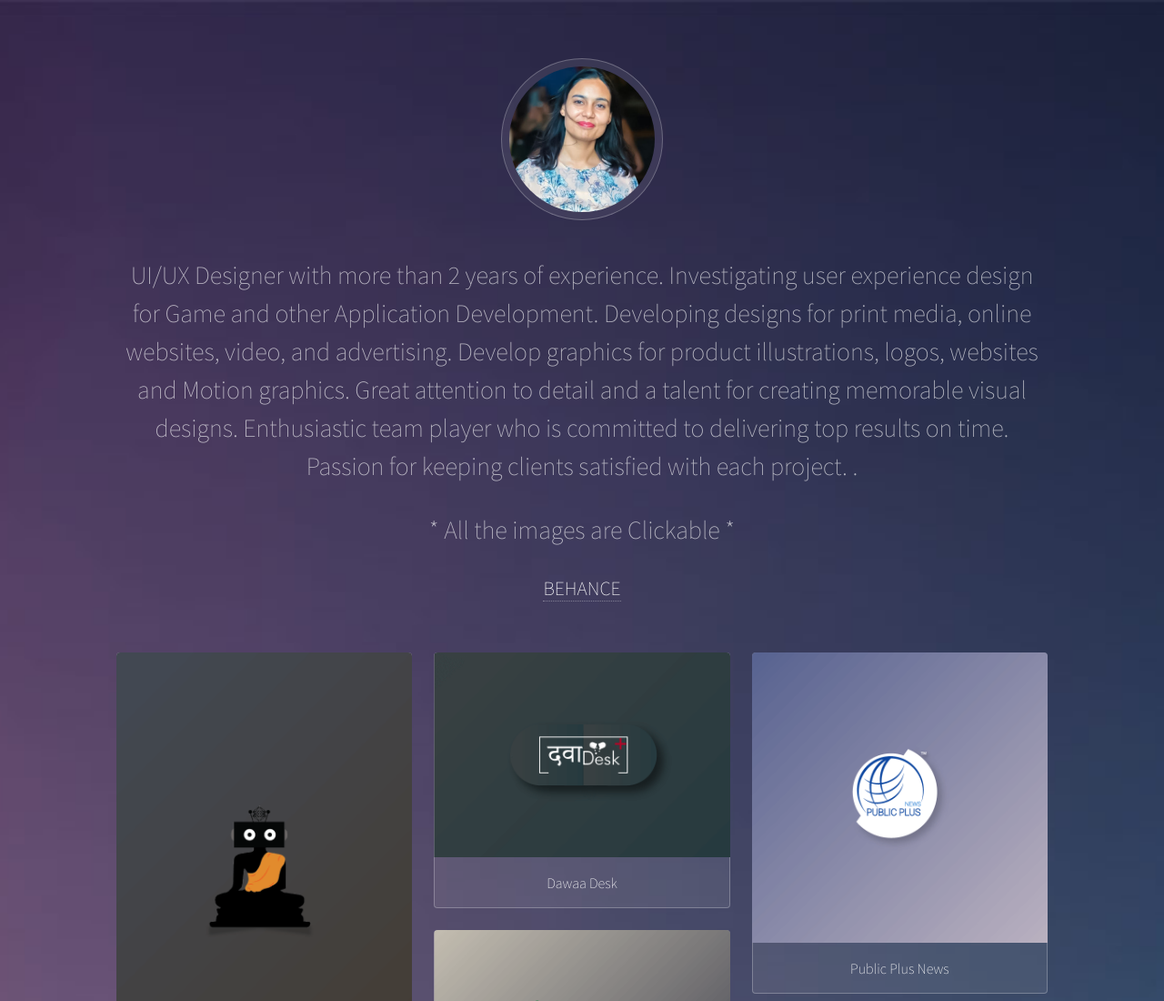
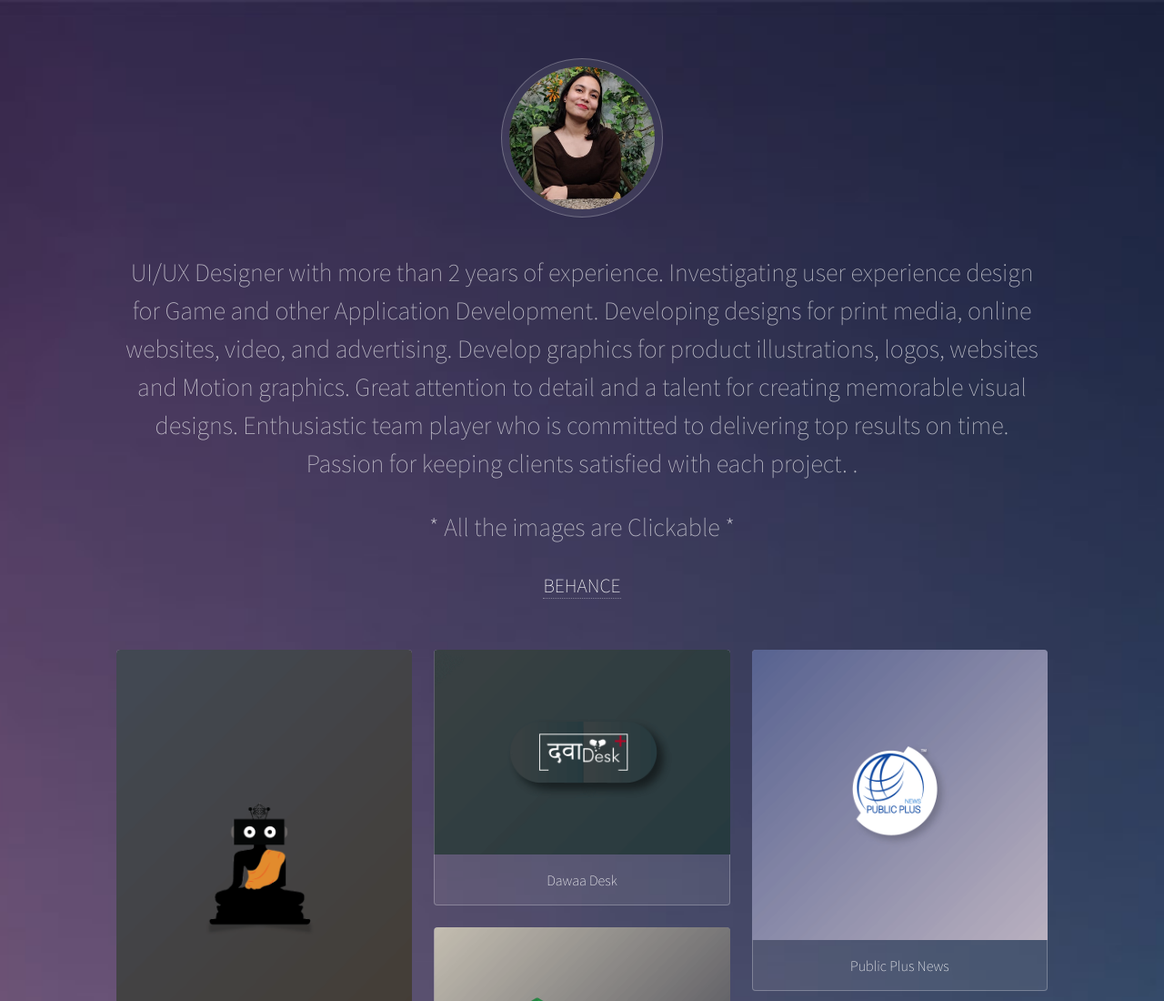
Before and after one commit to srishti79/Port_folio, a plain HTML site: page index.html in a window 1280 px wide. Shown: the top 1100 px of the page at 91% size. Drawn offline with Linux system fonts and the light colour scheme.

Commit message:
Update index.html

```diff
--- a/index.html
+++ b/index.html
@@ -14,7 +14,7 @@
 
 				<!-- Header -->
 					<header id="header">
-						<span class="avatar"><img src="images/srishtisharma.jpg" alt="" /></span>
+						<span class="avatar"><img src="images/srishtisharma.jpeg" alt="" /></span>
 
 						<h1>UI/UX Designer with more than 2 years of experience. Investigating user experience design for Game and other Application Development. Developing designs for print media, online websites, video, and advertising. Develop graphics for product illustrations, logos, websites and Motion graphics. Great attention to detail and a talent for creating memorable visual designs. Enthusiastic team player who is committed to delivering top results on time. Passion for keeping clients satisfied with each project.
 							.</h1>
```
